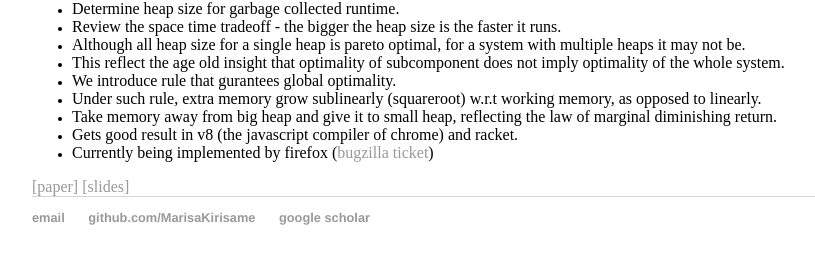
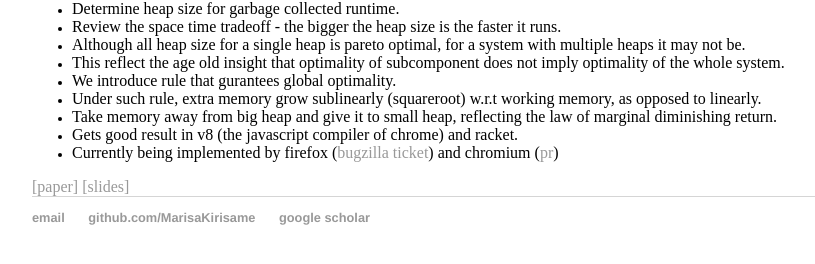
Before and after one commit to MarisaKirisame/MarisaKirisame.github.io, a Jekyll site: the page built from balancer.html, in a window 1280 px wide. Shown: the part 231-495 px from the top of the page, without its empty margins (160-975 px from the left). Built offline with Jekyll 4.4.1, drawn with Linux system fonts in a browser that asks for light colours; comment, search, counter and statistics services are not loaded.

Commit message:
Update balancer.html

```diff
--- a/balancer.html
+++ b/balancer.html
@@ -14,7 +14,7 @@
     <li>Under such rule, extra memory grow sublinearly (squareroot) w.r.t working memory, as opposed to linearly.</li>
     <li>Take memory away from big heap and give it to small heap, reflecting the law of marginal diminishing return.</li>
     <li>Gets good result in v8 (the javascript compiler of chrome) and racket.
-    <li>Currently being implemented by firefox (<a href="https://bugzilla.mozilla.org/show_bug.cgi?id=1770763">bugzilla ticket</a>)</li>
+    <li>Currently being implemented by firefox (<a href="https://bugzilla.mozilla.org/show_bug.cgi?id=1770763">bugzilla ticket</a>) and chromium (<a href="https://chromium-review.googlesource.com/c/v8/v8/+/3900812">pr</a>)</li>
 </ul>
 
 <div> <a href="https://arxiv.org/abs/2204.10455">[paper]</a> <a href="resources/Balancer.pptx">[slides]</a> </div>
```
